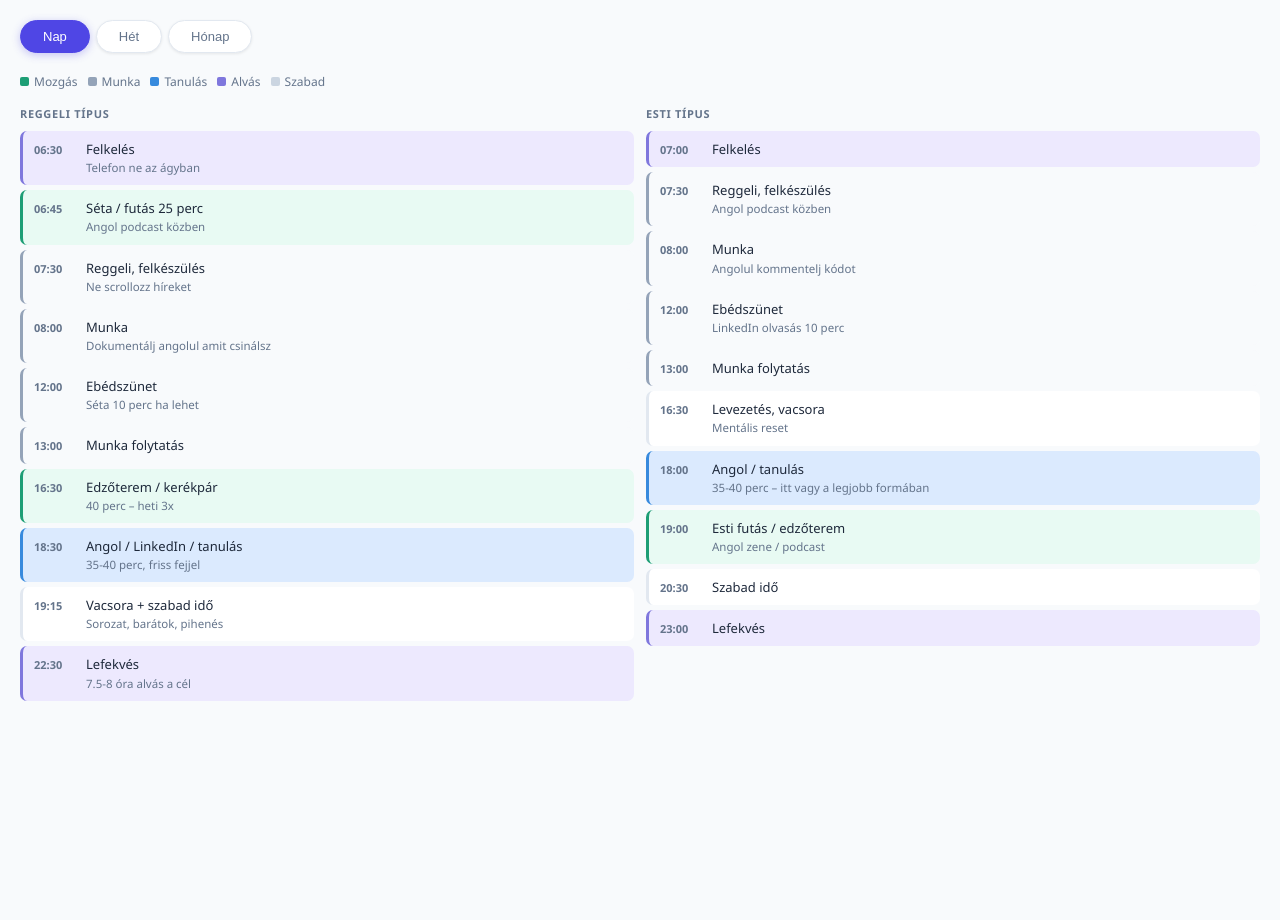
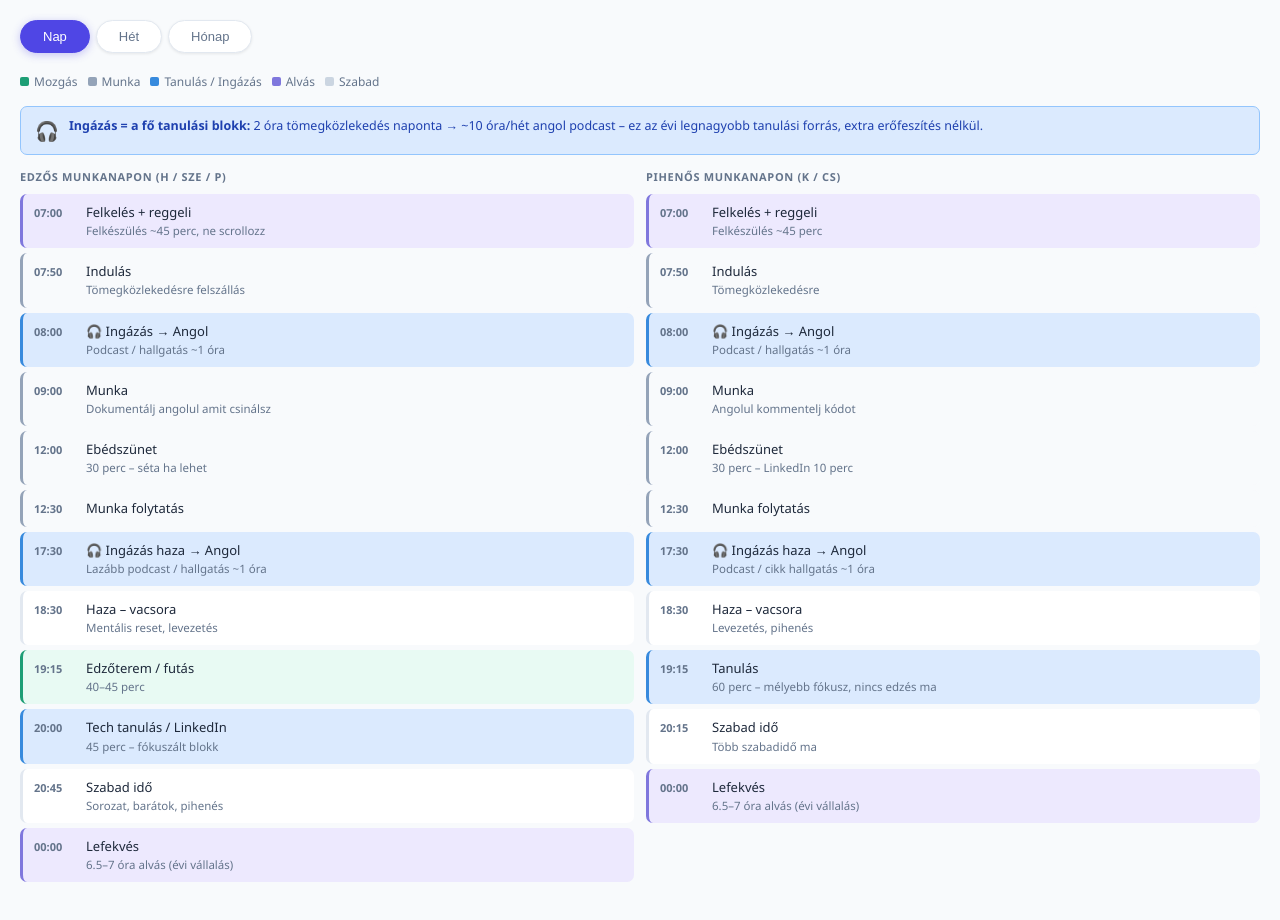
Before and after one commit to Csikito/csr-app, a plain HTML site: page html/napi_heti_honapi_planner.html in a window 1280 px wide. Before the commit the page ends 800 px from the top, so only its background shows below. Drawn offline with Linux system fonts and the light colour scheme.

Commit message:
modified napi_heti_honapi_planner.html

```diff
--- a/html/napi_heti_honapi_planner.html
+++ b/html/napi_heti_honapi_planner.html
@@ -358,36 +358,43 @@
   <div class="legend">
     <div class="leg"><div class="leg-dot" style="background:#1D9E75"></div>Mozgás</div>
     <div class="leg"><div class="leg-dot" style="background:#94a3b8"></div>Munka</div>
-    <div class="leg"><div class="leg-dot" style="background:#378ADD"></div>Tanulás</div>
+    <div class="leg"><div class="leg-dot" style="background:#378ADD"></div>Tanulás / Ingázás</div>
     <div class="leg"><div class="leg-dot" style="background:#7F77DD"></div>Alvás</div>
     <div class="leg"><div class="leg-dot" style="background:#cbd5e1"></div>Szabad</div>
   </div>
+  <div style="background:var(--b-bg);border:1px solid var(--b-border);border-radius:var(--radius-sm);padding:10px 14px;margin-bottom:14px;font-size:12.5px;color:var(--b-text);display:flex;align-items:flex-start;gap:10px;">
+    <span style="font-size:1.2rem;flex-shrink:0">🎧</span>
+    <div><strong>Ingázás = a fő tanulási blokk:</strong> 2 óra tömegközlekedés naponta → ~10 óra/hét angol podcast – ez az évi legnagyobb tanulási forrás, extra erőfeszítés nélkül.</div>
+  </div>
   <div class="day-cols">
     <div>
-      <div class="day-col-title">Reggeli típus</div>
-      <div class="block b-sleep"><div class="block-time">06:30</div><div class="block-body"><div class="block-title">Felkelés</div><div class="block-note">Telefon ne az ágyban</div></div></div>
-      <div class="block b-move"><div class="block-time">06:45</div><div class="block-body"><div class="block-title">Séta / futás 25 perc</div><div class="block-note">Angol podcast közben</div></div></div>
-      <div class="block b-work"><div class="block-time">07:30</div><div class="block-body"><div class="block-title">Reggeli, felkészülés</div><div class="block-note">Ne scrollozz híreket</div></div></div>
-      <div class="block b-work"><div class="block-time">08:00</div><div class="block-body"><div class="block-title">Munka</div><div class="block-note">Dokumentálj angolul amit csinálsz</div></div></div>
-      <div class="block b-work"><div class="block-time">12:00</div><div class="block-body"><div class="block-title">Ebédszünet</div><div class="block-note">Séta 10 perc ha lehet</div></div></div>
-      <div class="block b-work"><div class="block-time">13:00</div><div class="block-body"><div class="block-title">Munka folytatás</div></div></div>
-      <div class="block b-move"><div class="block-time">16:30</div><div class="block-body"><div class="block-title">Edzőterem / kerékpár</div><div class="block-note">40 perc – heti 3x</div></div></div>
-      <div class="block b-learn"><div class="block-time">18:30</div><div class="block-body"><div class="block-title">Angol / LinkedIn / tanulás</div><div class="block-note">35-40 perc, friss fejjel</div></div></div>
-      <div class="block b-free"><div class="block-time">19:15</div><div class="block-body"><div class="block-title">Vacsora + szabad idő</div><div class="block-note">Sorozat, barátok, pihenés</div></div></div>
-      <div class="block b-sleep"><div class="block-time">22:30</div><div class="block-body"><div class="block-title">Lefekvés</div><div class="block-note">7.5-8 óra alvás a cél</div></div></div>
+      <div class="day-col-title">Edzős munkanapon (H / Sze / P)</div>
+      <div class="block b-sleep"><div class="block-time">07:00</div><div class="block-body"><div class="block-title">Felkelés + reggeli</div><div class="block-note">Felkészülés ~45 perc, ne scrollozz</div></div></div>
+      <div class="block b-work"><div class="block-time">07:50</div><div class="block-body"><div class="block-title">Indulás</div><div class="block-note">Tömegközlekedésre felszállás</div></div></div>
+      <div class="block b-learn"><div class="block-time">08:00</div><div class="block-body"><div class="block-title">🎧 Ingázás → Angol</div><div class="block-note">Podcast / hallgatás ~1 óra</div></div></div>
+      <div class="block b-work"><div class="block-time">09:00</div><div class="block-body"><div class="block-title">Munka</div><div class="block-note">Dokumentálj angolul amit csinálsz</div></div></div>
+      <div class="block b-work"><div class="block-time">12:00</div><div class="block-body"><div class="block-title">Ebédszünet</div><div class="block-note">30 perc – séta ha lehet</div></div></div>
+      <div class="block b-work"><div class="block-time">12:30</div><div class="block-body"><div class="block-title">Munka folytatás</div></div></div>
+      <div class="block b-learn"><div class="block-time">17:30</div><div class="block-body"><div class="block-title">🎧 Ingázás haza → Angol</div><div class="block-note">Lazább podcast / hallgatás ~1 óra</div></div></div>
+      <div class="block b-free"><div class="block-time">18:30</div><div class="block-body"><div class="block-title">Haza – vacsora</div><div class="block-note">Mentális reset, levezetés</div></div></div>
+      <div class="block b-move"><div class="block-time">19:15</div><div class="block-body"><div class="block-title">Edzőterem / futás</div><div class="block-note">40–45 perc</div></div></div>
+      <div class="block b-learn"><div class="block-time">20:00</div><div class="block-body"><div class="block-title">Tech tanulás / LinkedIn</div><div class="block-note">45 perc – fókuszált blokk</div></div></div>
+      <div class="block b-free"><div class="block-time">20:45</div><div class="block-body"><div class="block-title">Szabad idő</div><div class="block-note">Sorozat, barátok, pihenés</div></div></div>
+      <div class="block b-sleep"><div class="block-time">00:00</div><div class="block-body"><div class="block-title">Lefekvés</div><div class="block-note">6.5–7 óra alvás (évi vállalás)</div></div></div>
     </div>
     <div>
-      <div class="day-col-title">Esti típus</div>
-      <div class="block b-sleep"><div class="block-time">07:00</div><div class="block-body"><div class="block-title">Felkelés</div></div></div>
-      <div class="block b-work"><div class="block-time">07:30</div><div class="block-body"><div class="block-title">Reggeli, felkészülés</div><div class="block-note">Angol podcast közben</div></div></div>
-      <div class="block b-work"><div class="block-time">08:00</div><div class="block-body"><div class="block-title">Munka</div><div class="block-note">Angolul kommentelj kódot</div></div></div>
-      <div class="block b-work"><div class="block-time">12:00</div><div class="block-body"><div class="block-title">Ebédszünet</div><div class="block-note">LinkedIn olvasás 10 perc</div></div></div>
-      <div class="block b-work"><div class="block-time">13:00</div><div class="block-body"><div class="block-title">Munka folytatás</div></div></div>
-      <div class="block b-free"><div class="block-time">16:30</div><div class="block-body"><div class="block-title">Levezetés, vacsora</div><div class="block-note">Mentális reset</div></div></div>
-      <div class="block b-learn"><div class="block-time">18:00</div><div class="block-body"><div class="block-title">Angol / tanulás</div><div class="block-note">35-40 perc – itt vagy a legjobb formában</div></div></div>
-      <div class="block b-move"><div class="block-time">19:00</div><div class="block-body"><div class="block-title">Esti futás / edzőterem</div><div class="block-note">Angol zene / podcast</div></div></div>
-      <div class="block b-free"><div class="block-time">20:30</div><div class="block-body"><div class="block-title">Szabad idő</div></div></div>
-      <div class="block b-sleep"><div class="block-time">23:00</div><div class="block-body"><div class="block-title">Lefekvés</div></div></div>
+      <div class="day-col-title">Pihenős munkanapon (K / Cs)</div>
+      <div class="block b-sleep"><div class="block-time">07:00</div><div class="block-body"><div class="block-title">Felkelés + reggeli</div><div class="block-note">Felkészülés ~45 perc</div></div></div>
+      <div class="block b-work"><div class="block-time">07:50</div><div class="block-body"><div class="block-title">Indulás</div><div class="block-note">Tömegközlekedésre</div></div></div>
+      <div class="block b-learn"><div class="block-time">08:00</div><div class="block-body"><div class="block-title">🎧 Ingázás → Angol</div><div class="block-note">Podcast / hallgatás ~1 óra</div></div></div>
+      <div class="block b-work"><div class="block-time">09:00</div><div class="block-body"><div class="block-title">Munka</div><div class="block-note">Angolul kommentelj kódot</div></div></div>
+      <div class="block b-work"><div class="block-time">12:00</div><div class="block-body"><div class="block-title">Ebédszünet</div><div class="block-note">30 perc – LinkedIn 10 perc</div></div></div>
+      <div class="block b-work"><div class="block-time">12:30</div><div class="block-body"><div class="block-title">Munka folytatás</div></div></div>
+      <div class="block b-learn"><div class="block-time">17:30</div><div class="block-body"><div class="block-title">🎧 Ingázás haza → Angol</div><div class="block-note">Podcast / cikk hallgatás ~1 óra</div></div></div>
+      <div class="block b-free"><div class="block-time">18:30</div><div class="block-body"><div class="block-title">Haza – vacsora</div><div class="block-note">Levezetés, pihenés</div></div></div>
+      <div class="block b-learn"><div class="block-time">19:15</div><div class="block-body"><div class="block-title">Tanulás</div><div class="block-note">60 perc – mélyebb fókusz, nincs edzés ma</div></div></div>
+      <div class="block b-free"><div class="block-time">20:15</div><div class="block-body"><div class="block-title">Szabad idő</div><div class="block-note">Több szabadidő ma</div></div></div>
+      <div class="block b-sleep"><div class="block-time">00:00</div><div class="block-body"><div class="block-title">Lefekvés</div><div class="block-note">6.5–7 óra alvás (évi vállalás)</div></div></div>
     </div>
   </div>
 </div>
@@ -397,33 +404,33 @@
   <div class="week-grid">
     <div class="day-card">
       <div class="day-name">H</div>
+      <div class="day-pill dp-learn">🎧 Ingázás</div>
       <div class="day-pill dp-move">Edzés</div>
-      <div class="day-pill dp-learn">Angol</div>
       <div class="day-pill dp-work">Munka</div>
     </div>
     <div class="day-card">
       <div class="day-name">K</div>
-      <div class="day-pill dp-learn">Angol</div>
-      <div class="day-pill dp-learn">LinkedIn</div>
+      <div class="day-pill dp-learn">🎧 Ingázás</div>
+      <div class="day-pill dp-learn">Tanulás</div>
       <div class="day-pill dp-work">Munka</div>
     </div>
     <div class="day-card">
       <div class="day-name">Sze</div>
+      <div class="day-pill dp-learn">🎧 Ingázás</div>
       <div class="day-pill dp-move">Edzés</div>
-      <div class="day-pill dp-learn">Tech tanulás</div>
       <div class="day-pill dp-work">Munka</div>
     </div>
     <div class="day-card">
       <div class="day-name">Cs</div>
-      <div class="day-pill dp-learn">Angol</div>
-      <div class="day-pill dp-learn">Írás / CV</div>
+      <div class="day-pill dp-learn">🎧 Ingázás</div>
+      <div class="day-pill dp-learn">Tanulás</div>
       <div class="day-pill dp-work">Munka</div>
     </div>
     <div class="day-card">
       <div class="day-name">P</div>
+      <div class="day-pill dp-learn">🎧 Ingázás</div>
       <div class="day-pill dp-move">Edzés</div>
       <div class="day-pill dp-learn">Heti review</div>
-      <div class="day-pill dp-work">Munka</div>
     </div>
     <div class="day-card">
       <div class="day-name">Szo</div>
@@ -440,8 +447,9 @@
   </div>
   <div class="week-rules">
     <div class="rule-title">Heti fix szabályok</div>
-    <div class="rule"><span class="rule-icon">→</span>Edzés heti 3x minimum – H, Sze, P a legjobb ritmus</div>
-    <div class="rule"><span class="rule-icon">→</span>Angol minden hétköznap – ha semmi más, legalább podcast</div>
+    <div class="rule"><span class="rule-icon">→</span>Ingázás = kötelező angol – 2 óra/nap podcast, ez 10 óra/hét garantáltan</div>
+    <div class="rule"><span class="rule-icon">→</span>Edzés heti 3x – H, Sze, P (este 19:15 után, hazaérés után)</div>
+    <div class="rule"><span class="rule-icon">→</span>K és Cs: nincs edzés → plusz 1 óra fókuszált tanulás este</div>
     <div class="rule"><span class="rule-icon">→</span>Péntek este: heti visszatekintés – mi ment, mi nem</div>
     <div class="rule"><span class="rule-icon">→</span>Szombat: 1 mélyebb tanulási blokk (60-90 perc, lazán)</div>
     <div class="rule"><span class="rule-icon">→</span>Vasárnap: tervezés a következő hétre, pihenő – nem tanulás</div>
```
